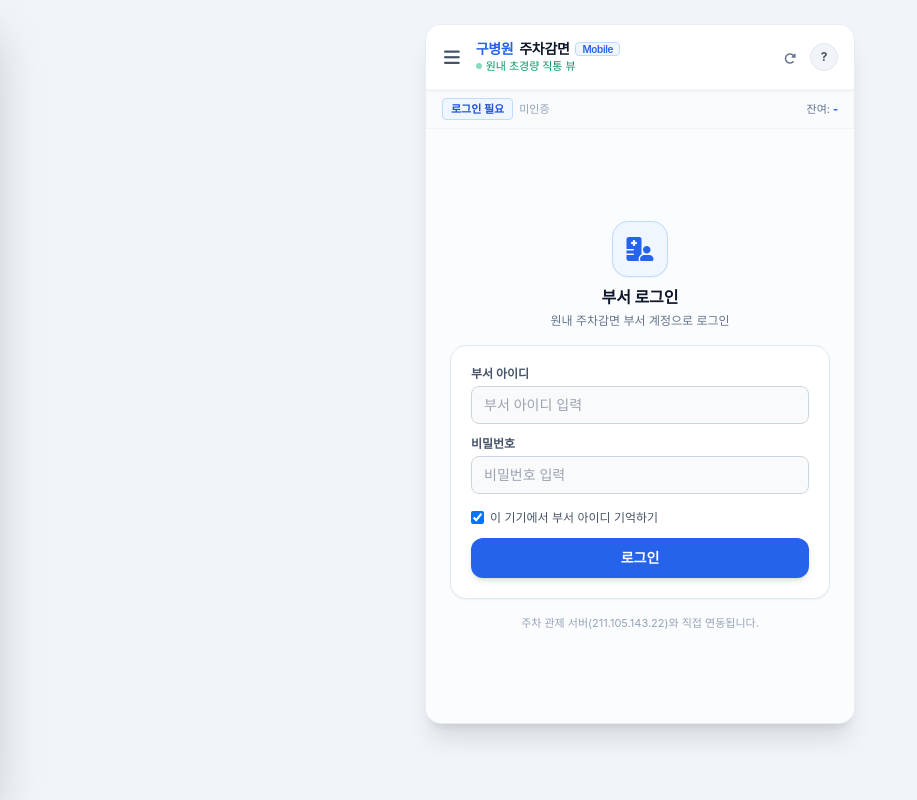
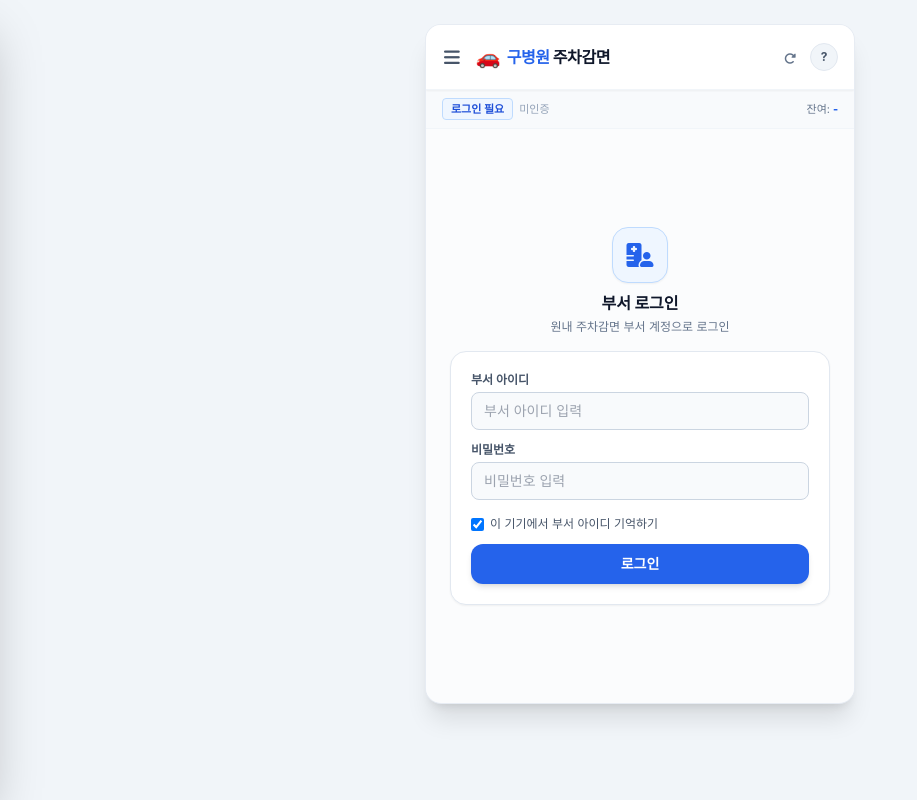
Before and after one commit to alphabets123/koohparking, a plain HTML site: page public/index.html in a window 1280 px wide. Shown: the whole page, without its empty margins (0-917 px from the left). Drawn offline with nearby package versions, Linux system fonts and the light colour scheme; some packages are replaced by stand-ins of ours; a script that the page names is missing; a web font is replaced by a local one.

Commit message:
fix: Cloudflare Error 1003 해결(sslip.io FQDN 적용) 및 헤더 문구 정돈

```diff
--- a/public/index.html
+++ b/public/index.html
@@ -3,7 +3,7 @@
 <head>
   <meta charset="UTF-8">
   <meta name="viewport" content="width=device-width, initial-scale=1.0, maximum-scale=1.0, user-scalable=no, viewport-fit=cover">
-  <title>구병원 주차감면 (원내 전용)</title>
+  <title>구병원 주차감면</title>
   <meta name="apple-mobile-web-app-capable" content="yes">
   <meta name="apple-mobile-web-app-status-bar-style" content="default">
   <meta name="theme-color" content="#ffffff">
@@ -21,7 +21,7 @@
 <body class="bg-slate-100 text-slate-800 min-h-screen flex justify-center items-start sm:py-6 select-none">
 
   <!-- Mobile Simulator Container (Max 430px, Light Theme Default) -->
-  <div class="w-full max-w-[430px] min-h-screen sm:min-h-[700px] bg-white sm:border sm:border-slate-200/80 sm:rounded-2xl shadow-xl flex flex-col relative overflow-hidden">
+  <div class="w-full max-w-[430px] min-h-screen sm:min-h-[680px] bg-white sm:border sm:border-slate-200/80 sm:rounded-2xl shadow-xl flex flex-col relative overflow-hidden">
 
     <!-- Top Header Bar (Clean Hospital Light Aesthetic) -->
     <header class="bg-white px-4 py-3 flex items-center justify-between border-b border-slate-100 sticky top-0 z-30 shadow-sm">
@@ -29,16 +29,11 @@
         <button onclick="toggleSideDrawer()" class="p-1.5 -ml-1 text-slate-600 hover:text-blue-600 rounded-lg hover:bg-slate-100 transition">
           <i class="fa-solid fa-bars text-lg"></i>
         </button>
-        <div>
-          <h1 class="font-extrabold text-sm leading-tight tracking-tight text-slate-900 flex items-center gap-1.5">
-            <span class="text-blue-600">구병원</span>
-            <span>주차감면</span>
-            <span class="text-[10px] px-1.5 py-0.2 bg-blue-50 text-blue-600 border border-blue-200 rounded font-semibold">Mobile</span>
+        <div class="flex items-center gap-1.5">
+          <span class="text-xl">🚗</span>
+          <h1 class="font-extrabold text-base leading-tight tracking-tight text-slate-900">
+            <span class="text-blue-600">구병원</span> 주차감면
           </h1>
-          <p class="text-[11px] text-emerald-600 font-medium flex items-center gap-1">
-            <span class="w-1.5 h-1.5 rounded-full bg-emerald-500 animate-pulse"></span>
-            원내 초경량 직통 뷰
-          </p>
         </div>
       </div>
       <div class="flex items-center gap-1.5">
@@ -97,7 +92,7 @@
           </button>
         </div>
 
-        <!-- Collapsible Touch Keypad (Kiosk Inspired) -->
+        <!-- Collapsible Touch Keypad -->
         <div id="touchKeypad" class="hidden mt-2.5 pt-2.5 border-t border-slate-100">
           <div class="grid grid-cols-3 gap-1.5">
             <button onclick="pressKey('1')" class="py-2.5 bg-slate-50 hover:bg-blue-600 hover:text-white active:bg-blue-700 text-slate-800 rounded-lg font-extrabold text-lg border border-slate-200 active:scale-95 transition">1</button>
@@ -208,7 +203,7 @@
 
     </div>
 
-    <!-- VIEW 2: Department Login Screen (Light Theme) -->
+    <!-- VIEW 2: Department Login Screen -->
     <div id="viewLogin" class="hidden p-6 space-y-4 flex-1 flex flex-col justify-center bg-slate-50/50">
       <div class="text-center space-y-1">
         <div class="w-14 h-14 bg-blue-50 text-blue-600 rounded-2xl flex items-center justify-center text-2xl mx-auto border border-blue-200 shadow-sm">
@@ -250,13 +245,9 @@
           로그인
         </button>
       </form>
-
-      <div class="text-[11px] text-center text-slate-400">
-        주차 관제 서버(211.105.143.22)와 직접 연동됩니다.
-      </div>
     </div>
 
-    <!-- Side Menu Drawer (Slide-out navigation) -->
+    <!-- Side Menu Drawer -->
     <div id="sideMenuBackdrop" class="hidden fixed inset-0 bg-black/40 z-40 transition-opacity" onclick="toggleSideDrawer()"></div>
     <div id="sideMenuDrawer" class="fixed top-0 left-0 bottom-0 w-64 bg-white text-slate-800 z-50 transform -translate-x-full transition-transform duration-200 border-r border-slate-200 flex flex-col p-4 shadow-2xl">
       <div class="flex items-center justify-between pb-3 border-b border-slate-100 mb-3">
@@ -282,10 +273,6 @@
           <i class="fa-solid fa-right-from-bracket"></i> 로그아웃
         </button>
       </nav>
-
-      <div class="text-[11px] text-slate-400 border-t border-slate-100 pt-3">
-        Cloudflare Pages ➔ 211.105.143.22
-      </div>
     </div>
 
     <!-- Modal: Car Photo LPR Image -->
@@ -324,7 +311,7 @@
         </div>
         <div class="space-y-2">
           <p class="font-bold text-slate-900">1. 시스템 개요</p>
-          <p class="text-slate-600 text-[11px]">원내 주차 관제 서버(211.105.143.22)의 할인/감면 로직을 Cloudflare 엣지 프록시로 중계하여 스마트폰과 EMR 환경에서 초고속으로 감면을 적용하는 전용 모바일 웹입니다.</p>
+          <p class="text-slate-600 text-[11px]">원내 주차 관제 서버(211.105.143.22)의 할인/감면 로직을 중계하여 스마트폰과 EMR 환경에서 초고속으로 감면을 적용하는 전용 모바일 웹입니다.</p>
 
           <p class="font-bold text-slate-900 pt-1">2. 주요 사용법</p>
           <ul class="list-disc list-inside text-slate-600 text-[11px] space-y-0.5">
@@ -345,7 +332,6 @@
 
   </div>
 
-  <!-- Application Logic -->
   <script>
     let currentCar = null;
     let isKeypadOpen = false;
```
Also changed, not shown: functions/api/[[route]].js (+4 -19 lines).
